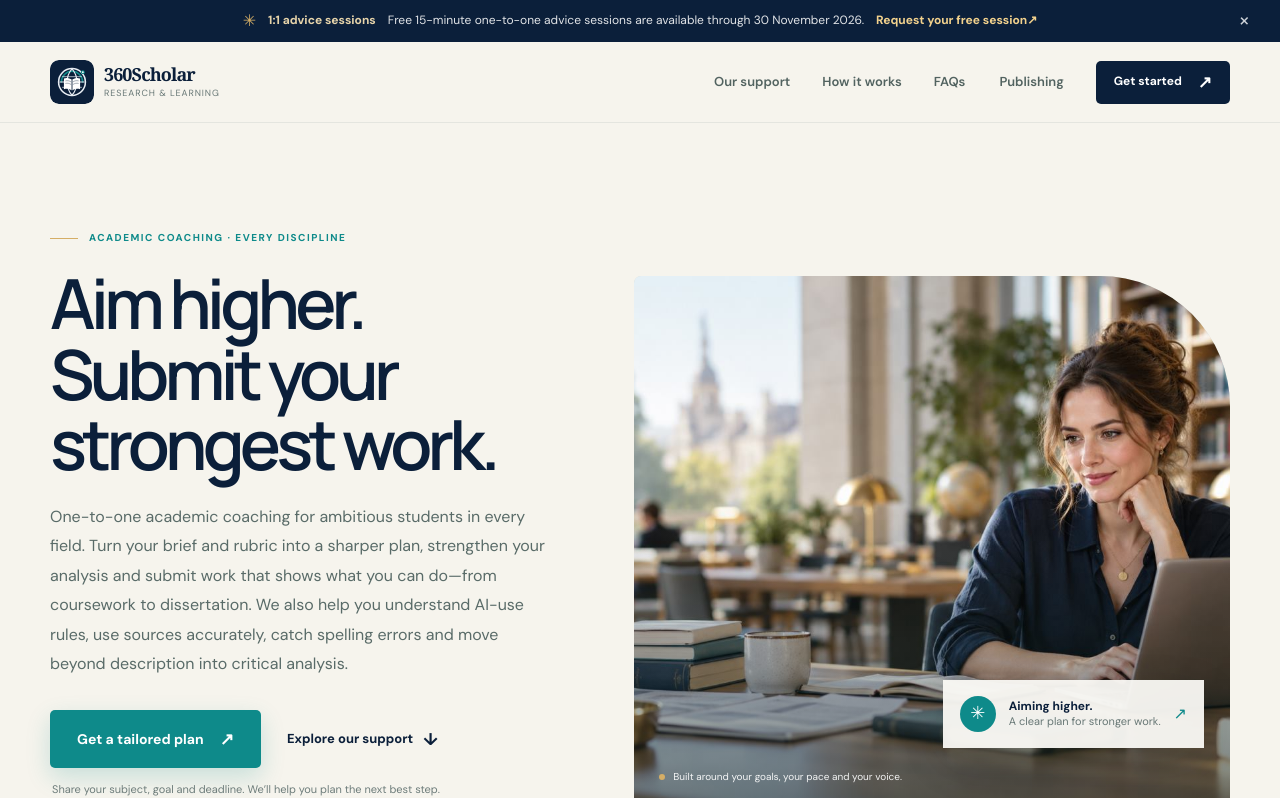
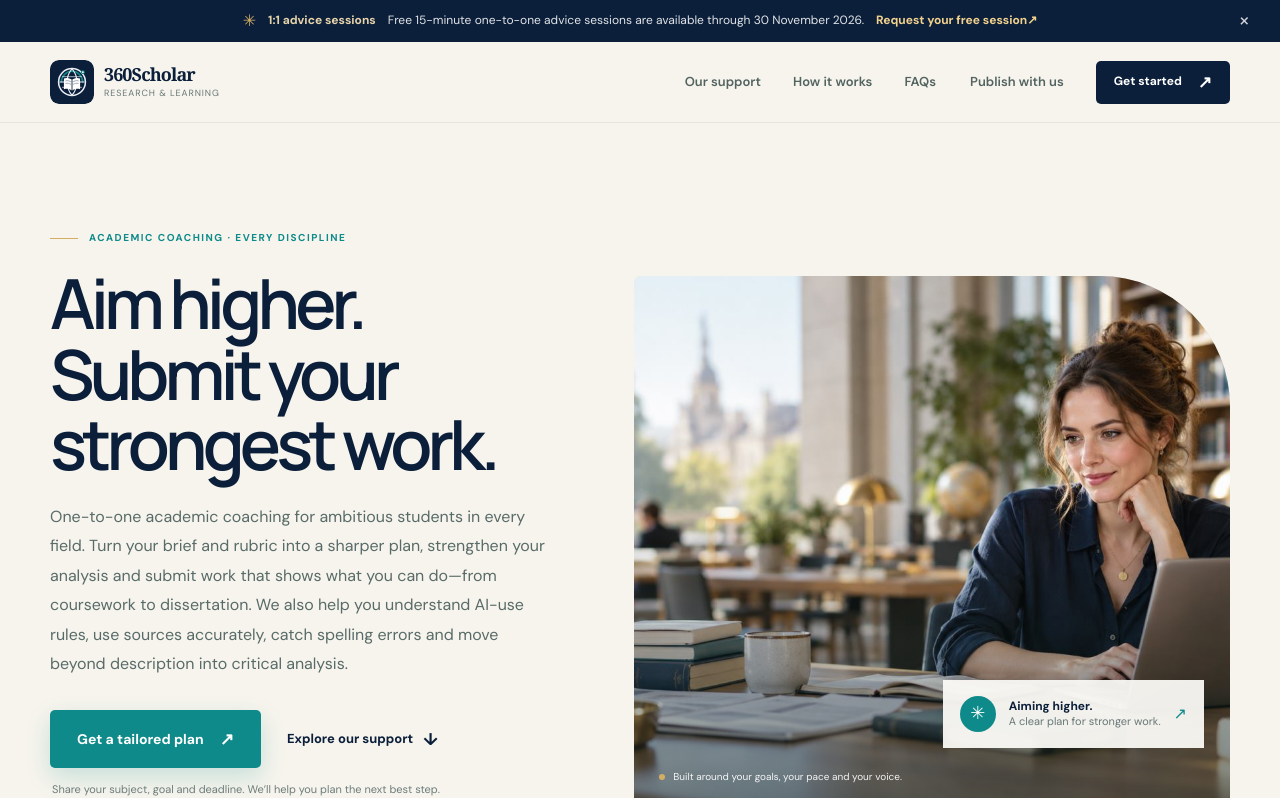
Before and after one commit to jayR3/360Scholar-research, a Next.js app: page / in a window 1280 px wide. Shown: the top 798 px of the page. Built offline with nearby package versions, Linux system fonts and the light colour scheme.

Commit message:
Update publishing navigation call to action

```diff
--- a/site-content.ts
+++ b/site-content.ts
@@ -37,7 +37,7 @@ export const siteContent = {
     support: "Our support",
     approach: "How it works",
     faq: "FAQs",
-    publishing: "Publishing",
+    publishing: "Publish with us",
     cta: "Get started"
   },
   hero: {
```
